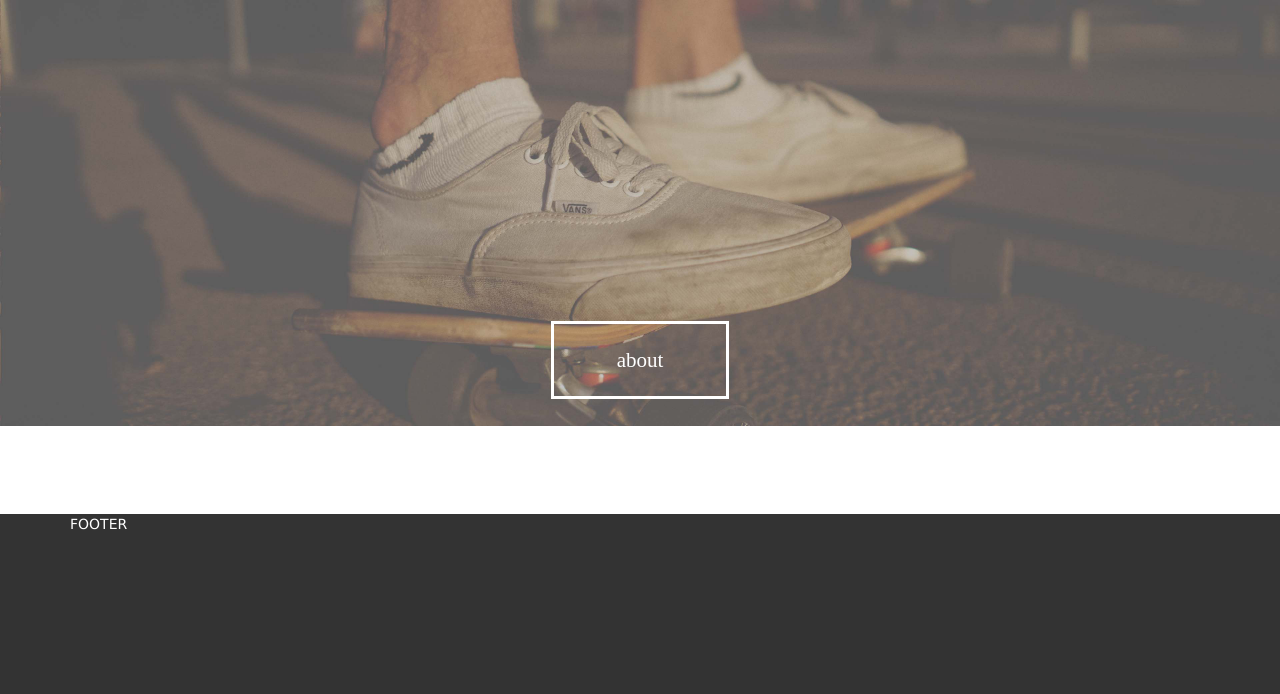
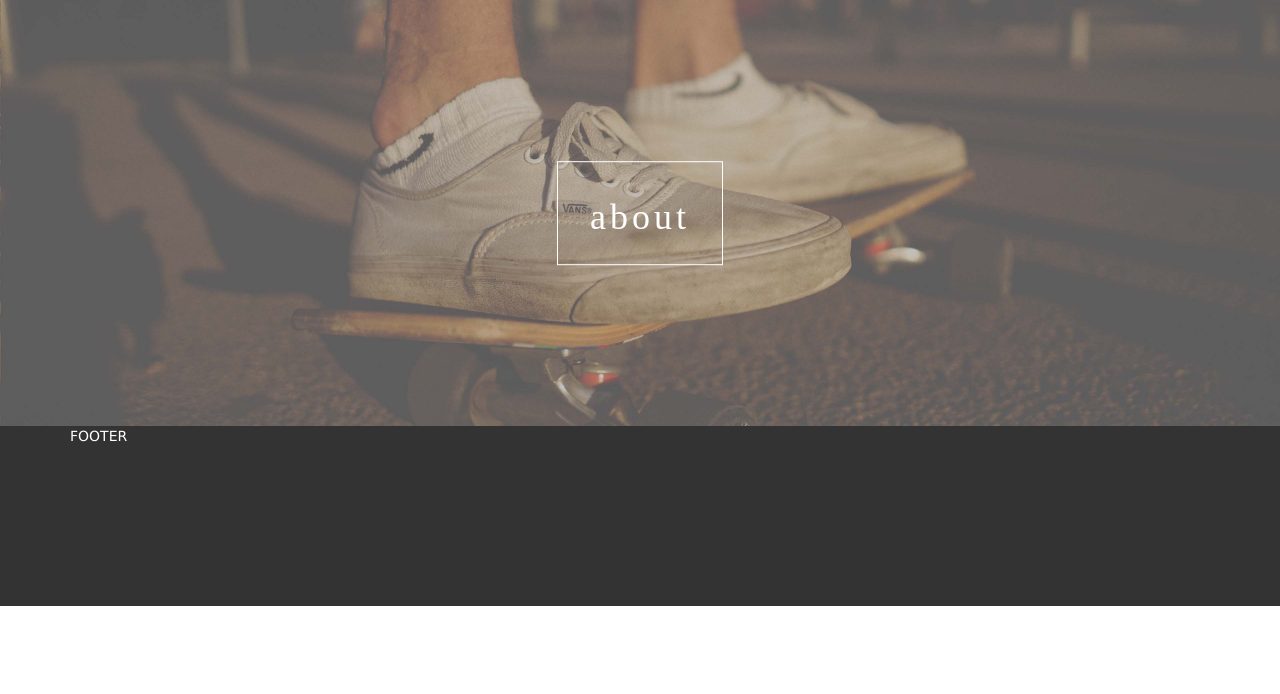
Before and after one commit to daniellabonte/bigfoot, a PHP site: page /about.php in a window 1280 px wide. Shown: the part 197-891 px from the top of the page. After the commit the page ends 803 px from the top, so only its background shows below. Run offline with PHP 8.4, Linux system fonts and the light colour scheme; data that the repository does not hold is empty; some libraries are stand-ins or nearby versions.

Commit message:
about.php and who-we-are.php are good to be filled with content

```diff
--- a/about.php
+++ b/about.php
@@ -1,53 +1,24 @@
+<?php
+	$title = "About";
+	$date = "2017-03-09";
+	$filename = "about.php";
+	$description = "A page to display the information about BIGfoot Sock Co.";
+?>
+
 <?php include 'header.php'; ?>
-</div><!-- Close container from header to get full page width -->
+</div><!-- Close container from header -->
 
-	<div class="target-ratio-resize"></div>
+<div class="w3-display-container w3-content w3-center" style="max-width:3840px">
+  <div class="img-center">
+  	<img class="w3-image" src="images/slide-07.jpg" alt="Me" width="3840" height="1280">
+  </div>
+  <div class="w3-display-middle w3-padding-xlarge w3-border w3-wide w3-center">
+    <h1 class="montserrat-white"><?php echo strtolower($title); ?></h1>
+  </div>
+</div>
 
-
-<center><p class="titleOverlay">about</p></center>
-
-<div class="container"><!-- Open container for page content -->
+<div class="container"><!-- Open container for rest of content -->
 
 <!-- CONTENT HERE -->
 
 <?php include 'footer.php'; ?>
-
-
-
-<style type="text/css">
-
-	.target-ratio-resize {
-		max-width: 3840px; 	/* actual img width */
-		max-height: 1280px;	/* actual img height */
-		background-image: url('images/slide-07.jpg');
-		background-size: cover;
-		background-position: center;
-	} .target-ratio-resize:after {
-		content: " ";
-		display: block;
-		width: 100%;
-		padding-top: 33.333%; /* 3:1 ratio */
-		min-height: 256px;
-	}
-
-	.titleOverlay {
-		font-family: "Montserrat Light";
-		color: white;
-		padding-left: 3em;
-		padding-right: 3em;
-		padding-top: 1em;
-		padding-bottom: 1em;
-		text-align: center;
-		display: inline-block;
-		font-size: 1.5em;
-		border-width: 5px;
-		border: solid;
-		border-color: white;
-
-		position: relative;
-		/*margin-top: -4em;*/
-
-		transform: translate(0,-5em);
-	}
-
-</style>
--- a/css/style.css
+++ b/css/style.css
@@ -5,9 +5,23 @@
 		font-family: Verdana;
 	}
 
+	.montserrat-white {
+		font-family: "Montserrat Light";
+		color: white;
+	}
+
 	/*h1,h2,h3,h4,h5,h6 {
 		font:"Montserrat ExtraLight", sans-serif;
 	}*/
+
+
+
+
+/*CENTERED IMAGE BANNER*******************************************************/
+	.img-center img{position: relative;left: 100%;margin-left: -200%;}
+	.img-center{text-align: center;overflow: hidden;}
+/*******************************************************CENTERED IMAGE BANNER*/
+
 
 /*STICKY FOOTER****************************************************************/
 	/**
@@ -41,6 +55,8 @@
 		clear:both;
 		background-color: #333;
 	}
+/****************************************************************STICKY FOOTER*/
+
 
 /*LOGO************************************************************************/
 	.logoSmall {
@@ -61,98 +77,51 @@
 	{
 		display: block;   /*hides the block*/
 	}
+/************************************************************************LOGO*/
 
 /*BOOTSTRAP NAVBAR************************************************************/
-	.navbar-default {
-	  background-color: #ffffff;
-	  border-color: #ffffff;
-	  margin: 0;
-<<<<<<< HEAD
-	}
-=======
-	 }
->>>>>>> 02d76b829a511b0b6ce9963c6fe707515b493bba
-	.navbar-default .navbar-brand {
-	  color: #000000;
-	}
-	.navbar-default:hover,
-	.navbar-default:focus {
-	  color: #aee6ee;
-	}
-	.navbar-default .navbar-text {
-	  color: #000000;
-	}
-	.navbar-default .navbar-nav > li > a {
-	  color: #000000;
-	}
-	.navbar-default .navbar-nav > li > a:hover,
-	.navbar-default .navbar-nav > li > a:focus {
-	  color: #aee6ee;
-	}
-	.navbar-default .navbar-nav > .active > a,
-	.navbar-default .navbar-nav > .active > a:hover,
-	.navbar-default .navbar-nav > .active > a:focus {
-	  color: #aee6ee;
-	  background-color: #ffffff;
-	}
-	.navbar-default .navbar-nav > .open > a,
-	.navbar-default .navbar-nav > .open > a:hover,
-	.navbar-default .navbar-nav > .open > a:focus {
-	  color: #aee6ee;
-	  background-color: #ffffff;
-	}
-	.navbar-default .navbar-toggle {
-	  border-color: #ffffff;
-	}
-	.navbar-default .navbar-toggle:hover,
-	.navbar-default .navbar-toggle:focus {
-	  background-color: #ffffff;
-	}
-	.navbar-default .navbar-toggle .icon-bar {
-	  background-color: #000000;
-	}
-	.navbar-default .navbar-collapse,
-	.navbar-default .navbar-form {
-	  border-color: #000000;
-	}
-	.navbar-default .navbar-link {
-	  color: #000000;
-	}
-	.navbar-default .navbar-link:hover {
-	  color: #aee6ee;
+	.navbar-default{background-color: #ffffff;border-color: #ffffff;margin: 0;}
+	.navbar-default .navbar-brand{ color: #000000;}
+	.navbar-default:hover,.navbar-default:focus{color: #aee6ee;}
+	.navbar-default .navbar-text{color: #000000;}
+	.navbar-default .navbar-nav>li>a{color: #000000;}
+	.navbar-default .navbar-nav>li>a:hover, .navbar-default .navbar-nav>li>a:focus{color: #aee6ee;}
+	.navbar-default .navbar-nav > .active > a, .navbar-default .navbar-nav > .active > a:hover,.navbar-default .navbar-nav > .active > a:focus{color: #aee6ee;background-color: #ffffff;}
+	.navbar-default .navbar-nav > .open > a, .navbar-default .navbar-nav > .open > a:hover,
+	.navbar-default .navbar-nav > .open > a:focus{color: #aee6ee;background-color: #ffffff;}
+	.navbar-default .navbar-toggle {border-color: #ffffff;}
+	.navbar-default .navbar-toggle:hover,	.navbar-default .navbar-toggle:focus {background-color: #ffffff;}
+	.navbar-default .navbar-toggle .icon-bar {background-color: #000000;}
+	.navbar-default .navbar-collapse,	.navbar-default .navbar-form {border-color: #000000;}
+	.navbar-default .navbar-link {color: #000000;}
+	.navbar-default .navbar-link:hover {color: #aee6ee;}
+
+	@media (max-width: 767px) {
+		.hideSmall{display: block;}
+		.hideBig{display: none;}
+	  .navbar-default .navbar-nav .open .dropdown-menu > li > a {color: #000000;}
+	  .navbar-default .navbar-nav .open .dropdown-menu > li > a:hover,
+	  .navbar-default .navbar-nav .open .dropdown-menu > li > a:focus {color: #aee6ee;}
+	  .navbar-default .navbar-nav .open .dropdown-menu > .active > a,
+	  .navbar-default .navbar-nav .open .dropdown-menu > .active > a:hover,
+	  .navbar-default .navbar-nav .open .dropdown-menu > .active > a:focus {color: #aee6ee;background-color: #ffffff;}
 	}
 
-	@media (max-width: 767px) {
-		.hideSmall
-		{
-			/*keep elements displayed */
-			display: block;
-		}
-		/*Resize hiding function*/
-		.hideBig
-		{
-			/*hides the block*/
-			display: none;
-		}
-	  .navbar-default .navbar-nav .open .dropdown-menu > li > a {
-	    color: #000000;
-	  }
-	  .navbar-default .navbar-nav .open .dropdown-menu > li > a:hover,
-	  .navbar-default .navbar-nav .open .dropdown-menu > li > a:focus {
-	    color: #aee6ee;
-	  }
-	  .navbar-default .navbar-nav .open .dropdown-menu > .active > a,
-	  .navbar-default .navbar-nav .open .dropdown-menu > .active > a:hover,
-	  .navbar-default .navbar-nav .open .dropdown-menu > .active > a:focus {
-	    color: #aee6ee;
-	    background-color: #ffffff;
-	  }
-	}
-	/*Center align*/
-	.navbar .navbar-nav {
-    display: inline-block;
-    float: none;
-	}
-	.navbar .navbar-collapse {
-	    text-align: center;
-	}
+	.navbar .navbar-nav {display: inline-block;float: none;}
+	.navbar .navbar-collapse {text-align: center;}
+/************************************************************BOOTSTRAP NAVBAR*/
+
+/*W3 STUFF********************************************************************/
+	.w3-display-container{position:relative;}
+	.w3-display-container:hover .w3-display-hover{display:block;}
+	.w3-display-container:hover span.w3-display-hover{display:inline-block;}
+	.w3-content{max-width:980px;margin:auto;overflow: hidden;}
+	.w3-center{text-align:center!important;}
+	.w3-image{max-width:100%;height:auto;min-width: 768px;min-height: 256px;}
+	.w3-display-middle{position:absolute;top:50%;left:50%;transform:translate(-50%,-50%);-ms-transform:translate(-50%,-50%);}
+	.w3-padding-xlarge{padding:16px 32px!important;}
+	.w3-border{border:1px solid #fff!important;}
+	.w3-wide{letter-spacing:4px;}
+	.w3-center .w3-bar{display:inline-block;width:auto;}
+	.w3-center{text-align:center!important;}
+/********************************************************************W3 STUFF*/
--- a/header.php
+++ b/header.php
@@ -1,6 +1,12 @@
 <!DOCTYPE html>
 <html>
 <head>
+
+<?php
+	require_once './includes/constants.php';
+	//require_once './includes/db.php';
+?>
+
 	<meta charset="utf-8">
 
 	<!-- ICON -->
@@ -19,15 +25,14 @@
 	<script src="js/pagination/paginga.jquery.js"></script>
 
 	<!-- LOCAL CSS -->
+	<link rel="stylesheet" type="text/css" href="css/buttons.css"/>
 	<link rel="stylesheet" type="text/css" href="css/style.css"/>
-	<link rel="stylesheet" type="text/css" href="css/buttons.css"/>
-
 
 	<!-- JAVASCRIPT -->
 	<script src="js/functions.js"></script>
 
 	<!-- TITLE -->
-	<title>BIGfoot Sock Co.</title>
+	<title><?php echo COMPANY_NAME; ?></title>
 
 	<!-- METADATA -->
 	<meta name="viewport"    content="width=device-width; initial-scale = 1.0; maximum-scale=1.0; user-scalable=no" />
@@ -39,9 +44,6 @@
 <body>
 
 	<?php
-	//require_once './includes/constants.php';
-	//require_once './includes/db.php';
-
 	//session_start();
 	//ob_start();
 	?>
@@ -53,7 +55,7 @@
 
 				<header>
 <!-- ######## NAVBAR ######## -->
-					<div class="hideBig"><center><h1 class="logoBig">BIGfoot Sock Co.</h1></center></div>
+					<div class="hideBig"><center><h1 class="logoBig"><?php echo COMPANY_NAME; ?></h1></center></div>
 					<nav class="navbar navbar-default" role="navigation">
 						<!-- Brand and toggle get grouped for better mobile display -->
 						<div class="navbar-header">
@@ -63,7 +65,7 @@
 								<span class="icon-bar"></span>
 								<span class="icon-bar"></span>
 							</button>
-							<a class="navbar-brand logoSmall hideSmall " href="javascript:void(0)">BIGfoot</a>
+							<a class="navbar-brand logoSmall hideSmall " href="javascript:void(0)"><?php echo CO_NAME; ?></a>
 						</div>
 
 						<!-- Collect the nav links, forms, and other content for toggling -->
--- a/includes/constants.php
+++ b/includes/constants.php
@@ -1,6 +1,8 @@
 
 <?php
 //Constants
+	define('CO_NAME',      'BIGfoot');
+	define('COMPANY_NAME', 'BIGfoot Sock Co.');
 
 /*DBas connect*****************************************************************/
 	define('DATABASE_HOST','localhost');
```
Also changed, not shown: who-we-are.php (+13 -121 lines).
